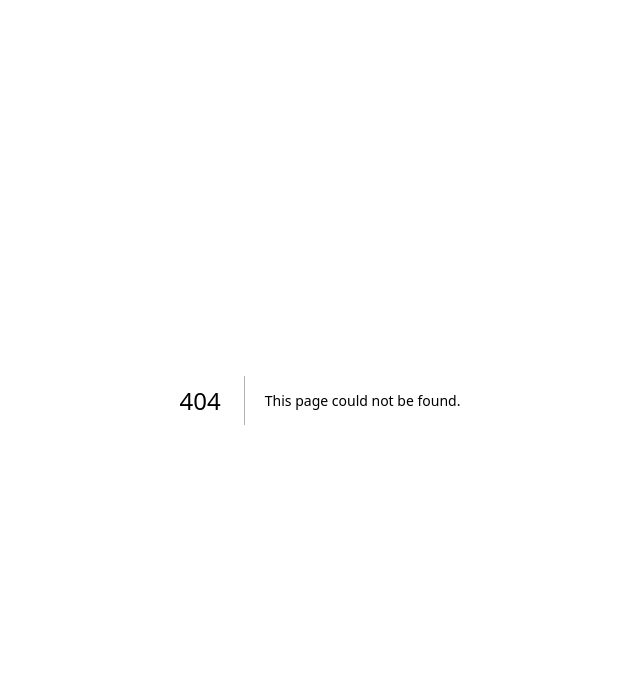
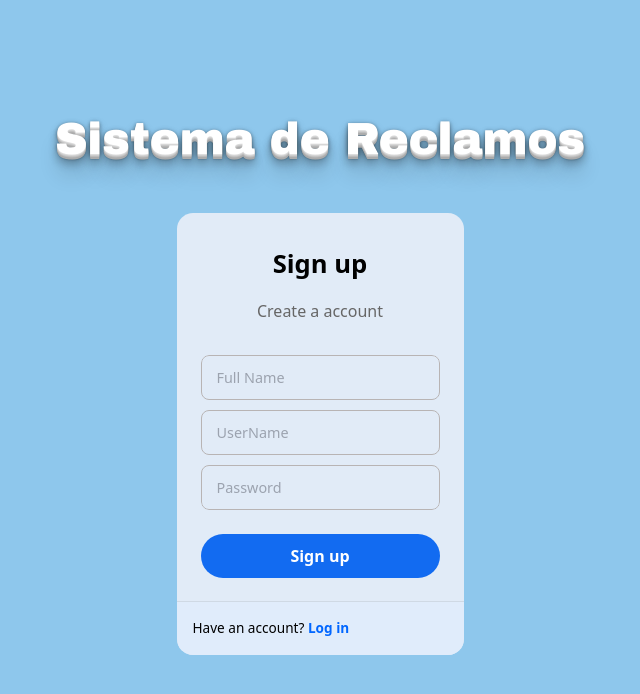
Before and after one commit to Niqblan/tp-api, a Next.js app: page /signUp in a window 1280 px wide. Before the commit this address had no page. Shown: the top 694 px of the page, without its empty margins (320-960 px from the left). Built offline with nearby package versions, Linux system fonts and the light colour scheme.

Commit message:
cambie colores rancios y titulos

```diff
--- a/app/add_reclamo/page.js
+++ b/app/add_reclamo/page.js
@@ -1,26 +1,27 @@
 import Link from 'next/link'
 import React from 'react'
+import '../globals.css'
 
 export default function page() {
   return (
-    <div className='flex flex-col gap-3 items-center bg-[#79AC78] h-[100%] w-[100%]'>
-      <h1 className='font-bold text-[30px] mt-20'>Hacer un reclamo</h1>
-      <form className= "flex flex-col gap-6 font-semibold pb-10">
+    <div className='flex flex-col gap-3 items-center bg-[#8ec7ec] h-[100vh] w-[100%] py-12'>
+      <h1 className='titulo'>Hacer un reclamo</h1>
+      <form className= "flex flex-col gap-6 font-semibold pb-10 py-5" >
         <div>
           <h1 className='text-white'>Título del reclamo</h1>
-          <input className="bg-[#B0D9B1] px-2 py-1 w-[500px] rounded-md" type="text" />
+          <input className="bg-[#fff] px-2 py-1 w-[500px] rounded-md" type="text" />
         </div>
         <div>
           <h1 className='text-white'>Descripción del reclamo</h1>
-          <textarea className="bg-[#B0D9B1] px-2 w-[500px] h-[200px] py-1 rounded-md" type="text" />
+          <textarea className="bg-[#fff] px-2 w-[500px] h-[200px] py-1 rounded-md" type="text" />
         </div>
         <div>
           <h1 className='text-white'>Ubicación</h1>
-          <input className='bg-[#B0D9B1] px-2 py-1 w-[500px] rounded-md' type="text" />
+          <input className='bg-[#fff] px-2 py-1 w-[500px] rounded-md' type="text" />
         </div>
         <div>
           <h1 className='text-white'>Seleccionar unidad</h1>
-          <select className='bg-[#B0D9B1]'>
+          <select className='bg-[#fff]'>
             <option>Unidad 1</option>
             <option>Unidad 2</option>
             <option>Unidad 3</option>
@@ -33,9 +34,10 @@ export default function page() {
         </div>
         {/* py vertical, px horizontal
          padding : separacion interna de la etiqueta
-         margin: separacion externa de  la etiqueta, con el entorno*/}
+         margin: separacion externa de  la etiqueta, con el entorno
+        font-bold text-[30px] mt-20*/}
          <div className='flex gap-2'>
-          <button className='bg-[#618264] text-[#B0D9B1] rounded-2xl w-[200px] p-4'>Confirmar reclamo</button>
+          <button className='bg-[#126bf1] text-[#fff] rounded-2xl w-[200px] p-4'>Confirmar reclamo</button>
           <Link href={"/"} >
             <button className='bg-[#eb4343] text-[#ffffff] rounded-2xl w-[200px] p-4'>Cancelar</button>
           </Link>
--- a/app/components/Menu.js
+++ b/app/components/Menu.js
@@ -1,14 +1,15 @@
 import Link from 'next/link'
 import React from 'react'
+import '../globals.css'
 
 export default function Menu() {
   return (
-    <div className='flex flex-col gap-2 '>
-        <Link href={"/add_reclamo"}><button className='font-bold  px-[100px] py-5 bg-[#618264] text-[#B0D9B1] rounded-2xl'>Hacer Reclamo</button>
+    <div className='flex flex-col gap-2'>
+        <Link href={"/add_reclamo"}><button className='font-bold  px-[100px] py-5 bg-[#126bf1] text-[#ffff] rounded-2xl'>Hacer Reclamo</button>
         </Link>
-        <Link href={"/ver_reclamo"}><button className='font-bold px-[105px] py-5  bg-[#618264] text-[#B0D9B1] rounded-2xl '>Ver Reclamos</button>
+        <Link href={"/ver_reclamo"}><button className='font-bold px-[105px] py-5  bg-[#126bf1] text-[#ffff] rounded-2xl '>Ver Reclamos</button>
         </Link>
-        <Link href={"/"}><button className='font-bold px-[106px] py-5 bg-[#618264] text-[#B0D9B1] rounded-2xl '>Cerrar Sesión</button>
+        <Link href={"/"}><button className='font-bold px-[106px] py-5 bg-[#126bf1] text-[#ffff] rounded-2xl '>Cerrar Sesión</button>
         </Link>
 
     </div>
--- a/app/globals.css
+++ b/app/globals.css
@@ -1,3 +1,109 @@
 @tailwind base;
 @tailwind components;
 @tailwind utilities;
+
+
+
+body {
+  display: flex;
+  justify-content: center;
+  align-items: center;
+  min-height: 100vh;
+  margin: 0;
+  background-color: #8ec7ec;
+}
+
+.titulo {
+  text-align: center;
+  font-family: Arial Black;
+  font-weight: bold;
+  font-size: 45px;
+  color: #fff;
+  text-shadow: 0 1px 0 #dddddd, 0 2px 0 #ccc, 0 3px 0 #bbb, 0 4px 0 #aaa, 0 5px 0 #acacac, 0 6px 1px rgba(0,0,0,0.1), 0 0 5px rgba(0,0,0,0.1), 0 1px 3px rgba(0,0,0,0.3), 0 3px 5px rgba(0,0,0,0.2), 0 5px 10px rgba(0,0,0,0.25), 0 10px 10px rgba(0,0,0,0.2), 0 20px 20px rgba(0,0,0,0.15);
+}
+
+/*LOGIN*/
+.form-box {
+  max-width: 300px;
+  background: #e1ebf7;
+  overflow: hidden;
+  border-radius: 16px;
+  color: #010101;
+}
+
+.form {
+  position: relative;
+  display: flex;
+  flex-direction: column;
+  padding: 32px 24px 24px;
+  gap: 16px;
+  text-align: center;
+}
+
+/*Form text*/
+.title {
+  font-weight: bold;
+  font-size: 1.6rem;
+}
+
+.subtitle {
+  font-size: 1rem;
+  color: #666;
+}
+
+/*Inputs box*/
+.form-container {
+  overflow: hidden;
+  border-radius: 8px;
+  margin: 1rem 0 .5rem;
+  width: 100%;
+  gap: 10px;
+  display: flex;
+  flex-direction: column;
+}
+
+.input {
+  background: none;
+  border-radius: 8px;
+  height: 45px;
+  width: 100%;
+  border: 1px solid #b8b4b4;
+  font-size: .9rem;
+  padding: 8px 15px;
+}
+
+
+.form-section {
+  padding: 16px;
+  font-size: .85rem;
+  background-color: #e0ecfb;
+  box-shadow: rgb(0 0 0 / 8%) 0 -1px;
+}
+
+.form-section a {
+  font-weight: bold;
+  color: #0066ff;
+  transition: color .3s ease;
+}
+
+.form-section a:hover {
+  color: #005ce6;
+  text-decoration: underline;
+}
+
+/*Button*/
+.form button {
+  background-color: #126bf1;
+  color: #fff;
+  border: 0;
+  border-radius: 24px;
+  padding: 10px 16px;
+  font-size: 1rem;
+  font-weight: 600;
+  cursor: pointer;
+  transition: background-color .3s ease;
+}
+
+.form button:hover {
+  background-color: #005ce6;
+}
--- a/app/page.js
+++ b/app/page.js
@@ -1,9 +1,10 @@
 import Menu from "./components/Menu";
+import './globals.css'
 
 export default function Home() {
   return (
-  <div className="flex flex-col gap-3 items-center bg-[#79AC78] h-[100vh] w-[100vw] font-sans pb-10 " >
-    <h1 className="font-bold text-[40px] mt-20">Menu principal</h1>
+  <div className="flex flex-col justify-center gap-10 items-center bg-[#8ec7ec] h-[100vh] w-[100vw] font-sans pb-10 " >
+    <h1 className="titulo">Sistema de Reclamos</h1>
     <Menu/>
 
 
--- /dev/null
+++ b/app/signIn/page.js
@@ -0,0 +1,24 @@
+import React from 'react';
+import Link from 'next/link';
+import '../globals.css';
+
+export default function Login() {
+  return (
+    <div className="flex flex-col justify-center gap-10 items-center bg-[#8ec7ec] h-[100vh] w-[100vw] font-sans pb-10 " >
+      <h1 className='titulo'>Sistema de Reclamos</h1>
+      <div className="form-box">
+        <form className="form">
+          <span className="title">Log In</span>
+          <div className="form-container">
+            <input type="email" className="input" placeholder="Username" name="username" />
+            <input type="password" className="input" placeholder="Password" name="password" />
+          </div>
+          <button type="submit">Log in</button>
+        </form>
+        <div className="form-section">
+          <p>Don t have an account? <Link href="./signUp">Sign up</Link></p>
+        </div>
+      </div>
+    </div>
+  );
+}
--- /dev/null
+++ b/app/signUp/page.js
@@ -0,0 +1,27 @@
+'use client'
+import React from 'react';
+import '../globals.css'
+import Link from 'next/link';
+
+export default function signIn () {
+  return (
+    <div className="flex flex-col justify-center gap-10 items-center bg-[#8ec7ec] h-[100vh] w-[100vw] font-sans pb-10 " >
+      <h1 className='titulo'>Sistema de Reclamos</h1>
+      <div className="form-box">
+        <form className="form">
+          <span className="title">Sign up</span>
+          <span className="subtitle">Create a account </span>
+          <div className="form-container">
+            <input type="text" className="input" placeholder="Full Name" name="fullName" />
+            <input type="User" className="input" placeholder="UserName" name="Usuario" />
+            <input type="password" className="input" placeholder="Password" name="password" />
+          </div>
+          <button type="submit">Sign up</button>
+        </form>
+        <div className="form-section">
+          <p>Have an account? <Link href={"/signIn"}>Log in</Link> </p>
+        </div>
+      </div>
+    </div>
+  );
+}
--- a/app/ver_reclamo/page.js
+++ b/app/ver_reclamo/page.js
@@ -1,13 +1,14 @@
 import Link from 'next/link'
 import React from 'react'
+import '../globals.css'
 
 export default function page() {
   return (
-    <div className='flex flex-col items-center bg-[#79AC78] h-[100vh] w-[100%] '>
-        <h1 className='font-bold text-[30px] mt-20'>Mis reclamos</h1>
+    <div className='flex flex-col items-center bg-[#8ec7ec] h-[100vh] w-[100%] '>
+        <h1 className='titulo py-11'>Mis reclamos</h1>
         <Link href={"/"} >
         {/* ya con que tenga solo la barra te manda directo a app */}
-            <button className='bg-[#618264] text-[#B0D9B1] rounded-2xl w-[200px] p-4 absolute top-5 left-5'>Volver</button>
+            <button className='bg-[#126bf1] text-[#fff] rounded-2xl w-[200px] p-4 absolute top-5 left-5'>Volver</button>
         </Link>
     </div>
 
```
